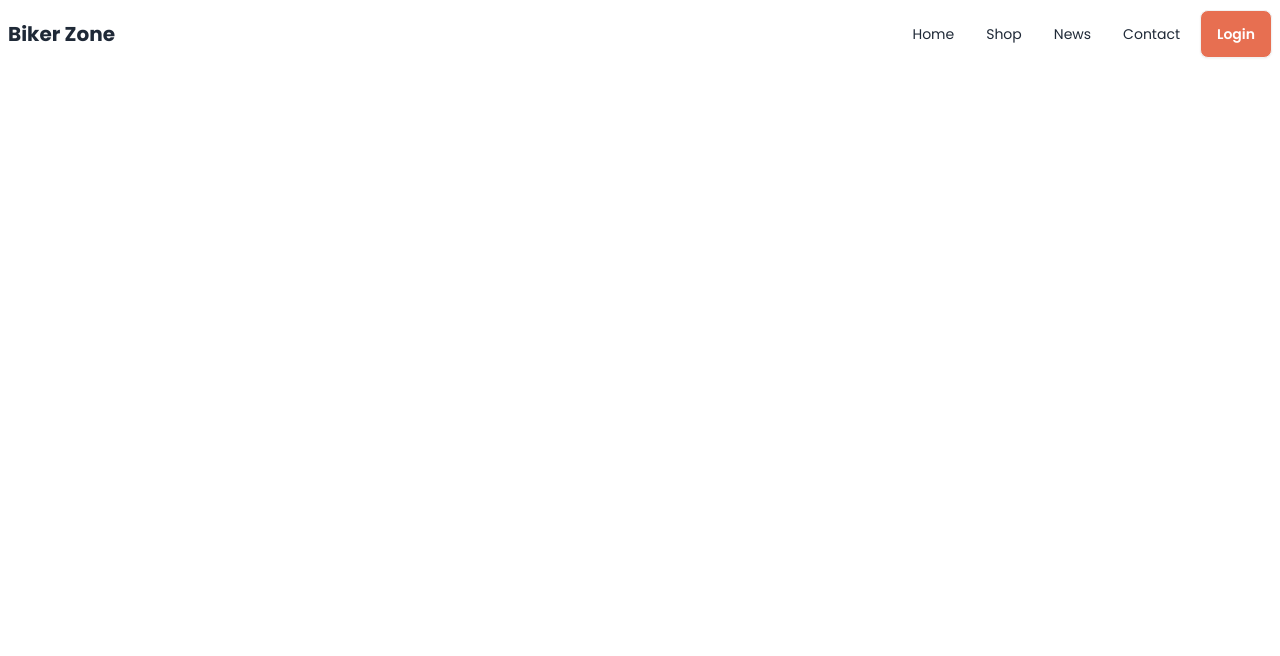
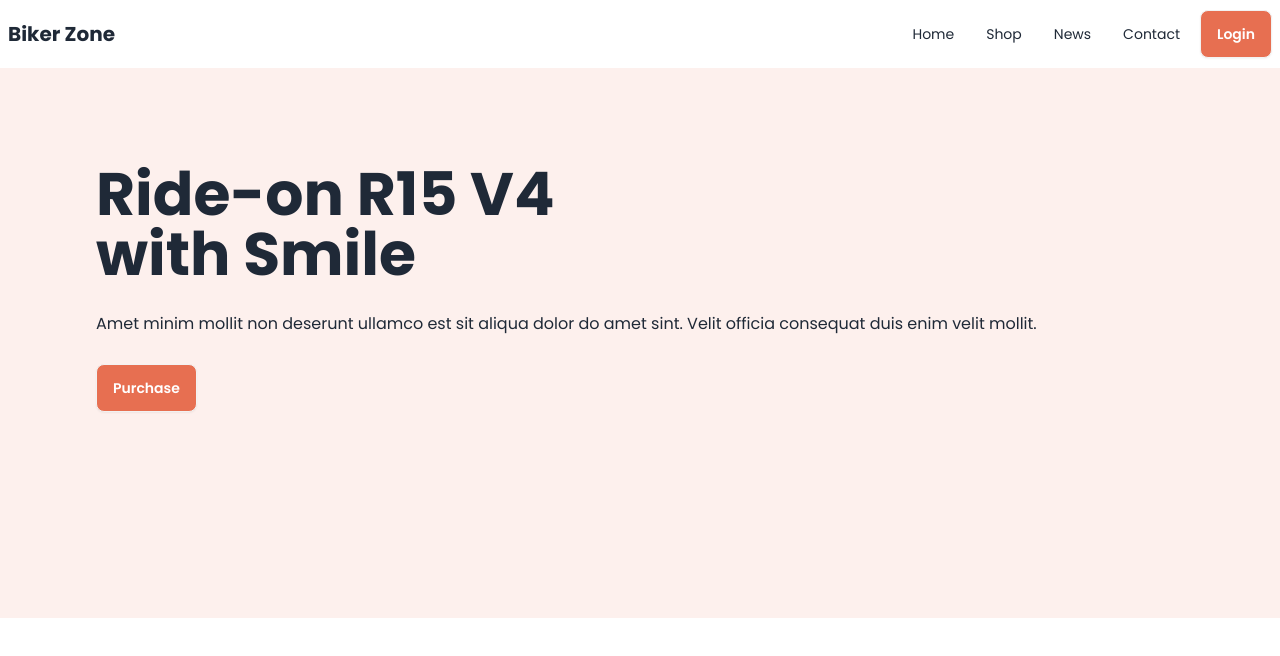
Before and after one commit to ashik-billah/biker-zone, a plain HTML site: page index.html in a window 1280 px wide. Drawn offline with nearby package versions, Linux system fonts and the light colour scheme.

Commit message:
add slider

```diff
--- a/index.html
+++ b/index.html
@@ -87,3 +87,20 @@
           </div>
         </div>
       </nav>
+<!-- Slider/Carousel -->
+<div class="carousel w-full lg:h-[550px] bg-bike-primary-bg">
+  <!-- Slide 1 -->
+  <div id="slide1" class="carousel-item relative w-full">
+    <div class="flex flex-col lg:flex-row p-12 lg:p-24">
+      <!-- text content -->
+      <div class="space-y-7 flex-1">
+        <h2 class="text-6xl font-bold">
+          Ride-on R15 V4 <br />
+          with Smile
+        </h2>
+        <p>
+          Amet minim mollit non deserunt ullamco est sit aliqua dolor do
+          amet sint. Velit officia consequat duis enim velit mollit.
+        </p>
+        <button class="btn bg-bike-primary text-white">Purchase</button>
+      </div>
```
